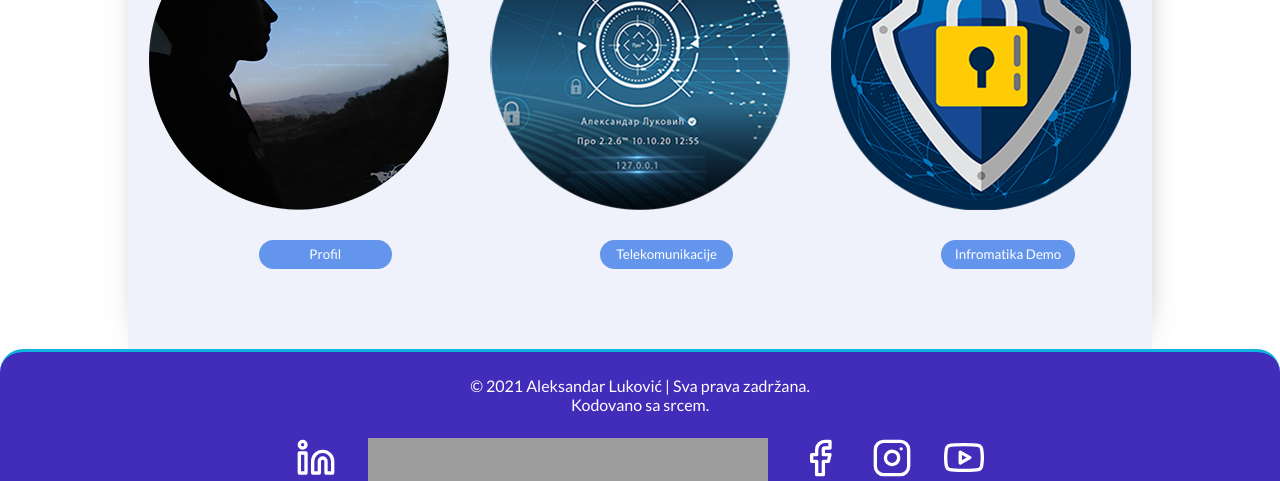
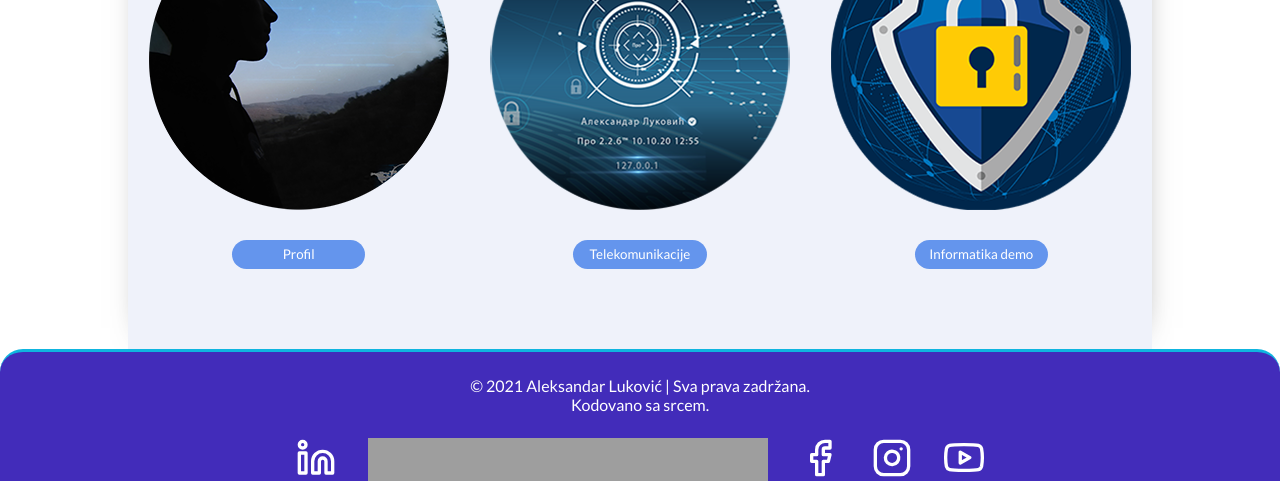
Before and after one commit to CoaPro/root, a Django app: page / in a window 1280 px wide. Shown: the part 325-806 px from the top of the page. Run offline with Django 3.2, Linux system fonts and the light colour scheme; grey boxes are pictures that could not be loaded.

Commit message:
Update 1 | 12. 2. 2021.

```diff
--- a/aleksandarlukovic/static/root/css/pocetna.css
+++ b/aleksandarlukovic/static/root/css/pocetna.css
@@ -34,7 +34,7 @@
 
 .itemI p
 {
-    width: 5em;
+    width: 10em;
     margin: 0 auto;
     text-align: center;
 }
@@ -49,10 +49,11 @@
     border: none;
     border-radius: 20px;
     width: 10em;
+    color: white;
 }
 
 
-.itemI:hover
+.itemI img:hover
 {
     opacity: 0.7;
     /*
@@ -63,7 +64,9 @@
 
 .itemI button:hover
 {
-    opacity: 1.0;
+    opacity: 0.5;
+    background-color: cornflowerblue;
+    border: 1px solid rgb(5, 122, 58);
 }
 
 
--- a/aleksandarlukovic/static/root/css/zaglavlje.css
+++ b/aleksandarlukovic/static/root/css/zaglavlje.css
@@ -41,6 +41,23 @@
     padding-left: 2em;
 }
 
+
+@keyframes opisNav
+{
+    0%
+    {
+
+    }
+    50%
+    {
+
+    }
+    100%
+    {
+
+    }
+}
+
 @media screen and (max-width: 720px)
 {
 
--- a/aleksandarlukovic/templates/root/index.html
+++ b/aleksandarlukovic/templates/root/index.html
@@ -36,18 +36,18 @@
 
             <div class="itemI">
                 <img src="{% static 'root/img/Pro 2.3.0 17.11.20 Slika1T4.png' %}">
-                <p><button><a href="{% url 'srProfil' %}" title="Moja online biografija">Profil</a></button></p>
+                <p><a href="{% url 'srProfil' %}" title="Moja online biografija"><button>Profil</button></a></p>
                 <!--  <a class="itemIbtn" href="{% url 'srProfil' %}" title="Moja online biografija"><button>Profil</button></a> -->
             </div>
 
             <div class="itemI">
                 <img src="{% static 'root/img/Coa Pro 2.3.2 Лого 2021-круг.png' %}">
-                <p><button><a href="{% url 'telekomunikacije' %}" title="Moja verzija telekomunikacija">Telekomunikacije</a></button></p>
+                <p><a href="{% url 'telekomunikacije' %}" title="Moja verzija telekomunikacija"><button>Telekomunikacije</button></a></p>
             </div>
 
             <div class="itemI">
                 <img src="{% static 'root/img/7.png' %}">
-                <p><button><a href="{% url 'informatika' %}" title="Moj sajt o infromatici u izradi...">Infromatika Demo</a></button></p>
+                <p><a href="{% url 'informatika' %}" title="Moj sajt o infromatici u izradi..."><button>Informatika demo</button></a></p>
             </div>
         </div>
 
```
